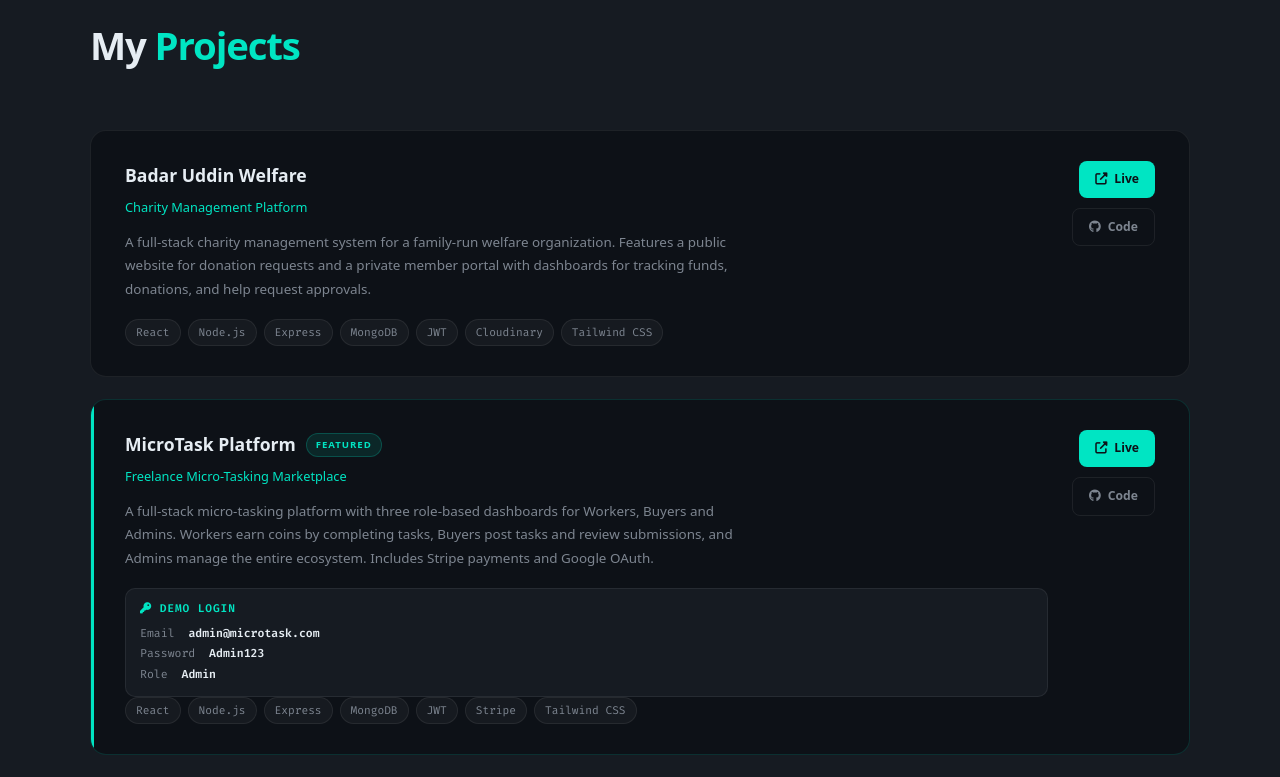
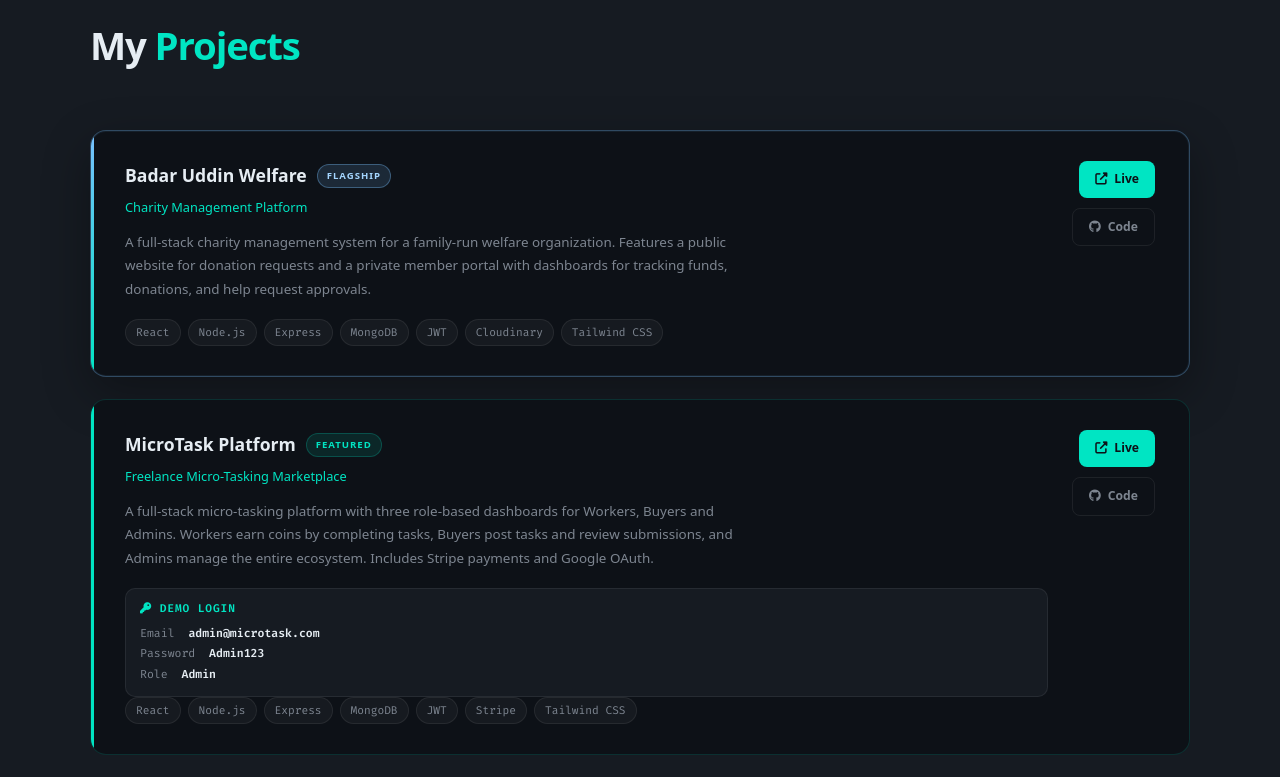
Before and after one commit to najmulcodes/najmul-portfolio, a Next.js app: page / in a window 1280 px wide. Shown: the part 2224-3001 px from the top of the page. Built offline with nearby package versions, Linux system fonts and the light colour scheme.

Commit message:
Update flagship and featured projects

```diff
--- a/app/page.js
+++ b/app/page.js
@@ -239,10 +239,13 @@ export default function Portfolio() {
         .p-proj-card::before{content:'';position:absolute;left:0;top:0;bottom:0;width:3px;background:transparent;transition:background .3s;border-radius:2px 0 0 2px}
         .p-proj-card:hover{border-color:rgba(0,229,195,.18);transform:translateX(5px);box-shadow:0 8px 40px rgba(0,0,0,.35)}
         .p-proj-card:hover::before,.p-proj-card.featured::before{background:var(--teal)}
+        .p-proj-card.flagship::before{background:linear-gradient(180deg,#79c0ff 0%,var(--teal) 100%)}
         .p-proj-card.featured{border-color:rgba(0,229,195,.15)}
+        .p-proj-card.flagship{border-color:rgba(121,192,255,.32);box-shadow:0 16px 48px rgba(0,0,0,.32),0 0 0 1px rgba(121,192,255,.08) inset}
         .p-proj-header{display:flex;align-items:center;gap:10px;margin-bottom:6px}
         .p-proj-name{font-size:1.1rem;font-weight:700;color:var(--white)}
         .p-feat-badge{font-size:.6rem;font-weight:700;letter-spacing:.1em;text-transform:uppercase;padding:3px 9px;border-radius:20px;background:var(--teal-dim);border:1px solid var(--teal-mid);color:var(--teal)}
+        .p-feat-badge.flagship{background:rgba(121,192,255,.14);border-color:rgba(121,192,255,.35);color:#a5d6ff}
         .p-proj-tagline{font-size:.8rem;color:var(--teal);font-weight:500;margin-bottom:12px}
         .p-proj-desc{font-size:.84rem;color:var(--muted);max-width:640px;margin-bottom:18px;line-height:1.75}
         .p-proj-stack{display:flex;flex-wrap:wrap;gap:7px}
@@ -538,18 +541,18 @@ export default function Portfolio() {
           <h2 className="p-sec-title p-reveal">My <span>Projects</span></h2>
           <div className="p-proj-list">
             {[
-              {name:"Badar Uddin Welfare",featured:false,tagline:"Charity Management Platform",desc:"A full-stack charity management system for a family-run welfare organization. Features a public website for donation requests and a private member portal with dashboards for tracking funds, donations, and help request approvals.",stack:["React","Node.js","Express","MongoDB","JWT","Cloudinary","Tailwind CSS"],live:"https://badaruddinwelfare-client.vercel.app",code:"https://github.com/najmulcodes/badaruddinwelfare-client"},
+              {name:"Badar Uddin Welfare",flagship:true,featured:true,tagline:"Charity Management Platform",desc:"A full-stack charity management system for a family-run welfare organization. Features a public website for donation requests and a private member portal with dashboards for tracking funds, donations, and help request approvals.",stack:["React","Node.js","Express","MongoDB","JWT","Cloudinary","Tailwind CSS"],live:"https://badaruddinwelfareorg.vercel.app/",code:"https://github.com/najmulcodes/badaruddinwelfare-client"},
               {name:"MicroTask Platform",featured:true,tagline:"Freelance Micro-Tasking Marketplace",desc:"A full-stack micro-tasking platform with three role-based dashboards for Workers, Buyers and Admins. Workers earn coins by completing tasks, Buyers post tasks and review submissions, and Admins manage the entire ecosystem. Includes Stripe payments and Google OAuth.",stack:["React","Node.js","Express","MongoDB","JWT","Stripe","Tailwind CSS"],live:"https://microtask-client-iota.vercel.app",code:"https://github.com/najmulcodes/microtask-client",creds:{email:"admin@microtask.com",password:"Admin123",role:"Admin"}},
               {name:"ClubSphere",featured:true,tagline:"Membership & Event Management System",desc:"A full-stack application for local clubs to manage members, events and admin workflows. Features role-based dashboards, JWT-protected routes and a complete membership approval flow.",stack:["React","Node.js","Express","MongoDB","JWT","Tailwind CSS"],live:"https://clubsphere-client1.netlify.app/",code:"https://github.com/najmulcodes/clubsphere-client"},
-              {name:"BookHub",featured:false,tagline:"Online Book Platform",desc:"A dynamic book browsing and management platform. Users can explore, add, edit and delete books via a REST API with real-time state synchronisation.",stack:["React","Node.js","Express","MongoDB"],live:"https://bookhub-heaven.surge.sh",code:"https://github.com/najmulcodes/bookhub-client"},
+              {name:"BookHub",featured:true,tagline:"Online Book Platform",desc:"A dynamic book browsing and management platform. Users can explore, add, edit and delete books via a REST API with real-time state synchronisation.",stack:["React","Node.js","Express","MongoDB"],live:"https://bookhub-heaven.surge.sh",code:"https://github.com/najmulcodes/bookhub-client"},
+              {name:"Care.xyz",featured:false,tagline:"Baby Sitting & Elderly Care Platform",desc:"A Next.js care service platform for finding and booking professional caregivers across Bangladesh. Features cascading location selectors for all 8 divisions, dynamic cost calculation, private booking routes, and Google + email authentication via Firebase.",stack:["Next.js","React","Firebase","Tailwind CSS","DaisyUI"],live:"https://care-xyz-baby-sitting-elderly-care.vercel.app",code:"https://github.com/najmulcodes/Care.xyz---Baby-Sitting-Elderly-Care-Service-Platform"},
               {name:"GreenNest",featured:false,tagline:"Indoor Plant Care & Store",desc:"A responsive plant care and store-inspired web app for plant enthusiasts. Clean UI design, interactive components and responsive layouts across all devices.",stack:["React","Tailwind CSS","Netlify"],live:"https://neon-cendol-639b69.netlify.app",code:"https://github.com/najmulcodes/GreenNest---Indoor-Plant-Care-and-Store"},
-              {name:"Care.xyz",featured:false,tagline:"Baby Sitting & Elderly Care Platform",desc:"A Next.js care service platform for finding and booking professional caregivers across Bangladesh. Features cascading location selectors for all 8 divisions, dynamic cost calculation, private booking routes, and Google + email authentication via Firebase.",stack:["Next.js","React","Firebase","Tailwind CSS","DaisyUI"],live:"https://care-xyz-baby-sitting-elderly-care.vercel.app",code:"https://github.com/najmulcodes/Care.xyz---Baby-Sitting-Elderly-Care-Service-Platform"},
-            ].map(({name,featured,tagline,desc,stack,live,code,creds})=>(
-              <article key={name} className={`p-proj-card p-reveal${featured?" featured":""}`}>
+            ].map(({name,featured,flagship,tagline,desc,stack,live,code,creds})=>(
+              <article key={name} className={`p-proj-card p-reveal${flagship?" flagship":""}${featured?" featured":""}`}>
                 <div>
                   <div className="p-proj-header">
                     <h3 className="p-proj-name">{name}</h3>
-                    {featured && <span className="p-feat-badge">Featured</span>}
+                    {flagship ? <span className="p-feat-badge flagship">Flagship</span> : featured && <span className="p-feat-badge">Featured</span>}
                   </div>
                   <p className="p-proj-tagline">{tagline}</p>
                   <p className="p-proj-desc">{desc}</p>
--- a/components/Projects.js
+++ b/components/Projects.js
@@ -27,7 +27,7 @@ const PROJECTS = [
     stack: ["React", "Node.js", "Express", "MongoDB"],
     live: "https://bookhub-heaven.surge.sh",
     github: "https://github.com/Shariarx6T9/bookhub-client",
-    featured: false,
+    featured: true,
   },
   {
     name: "GreenNest",
```
